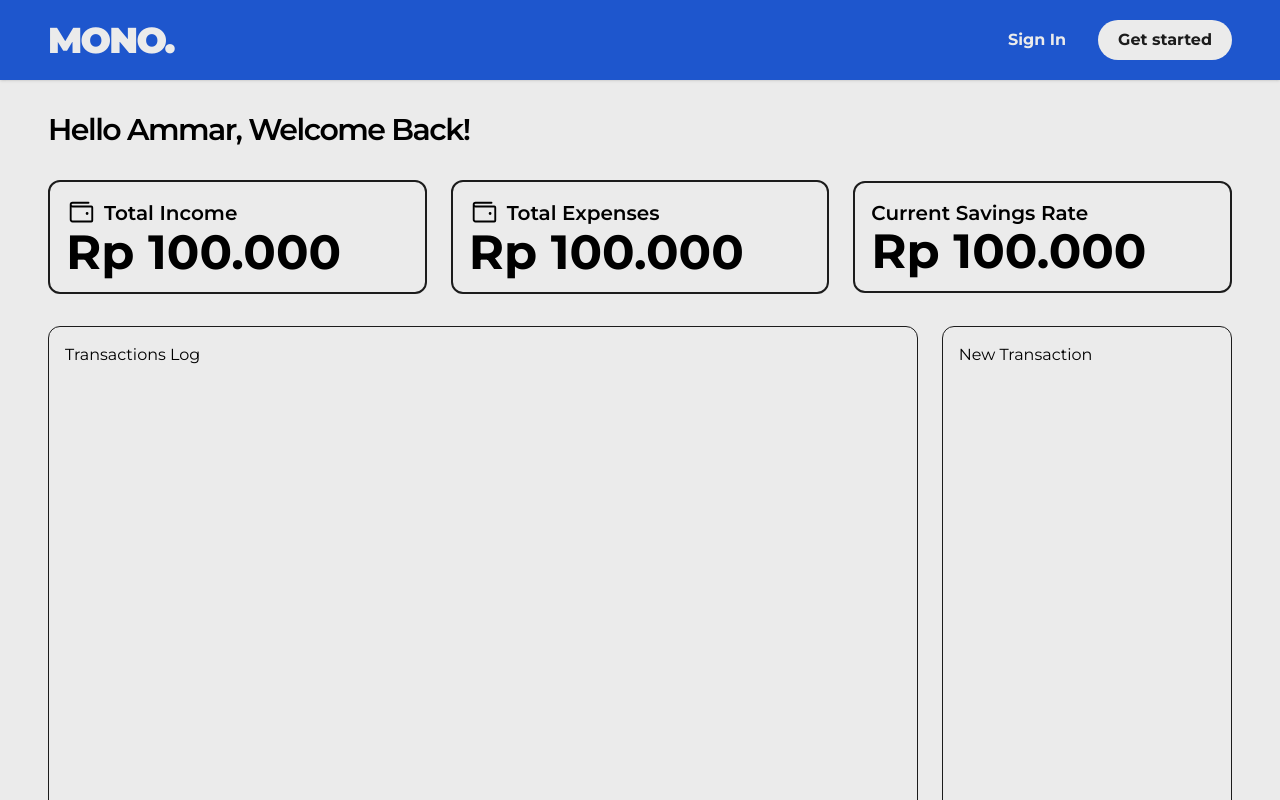
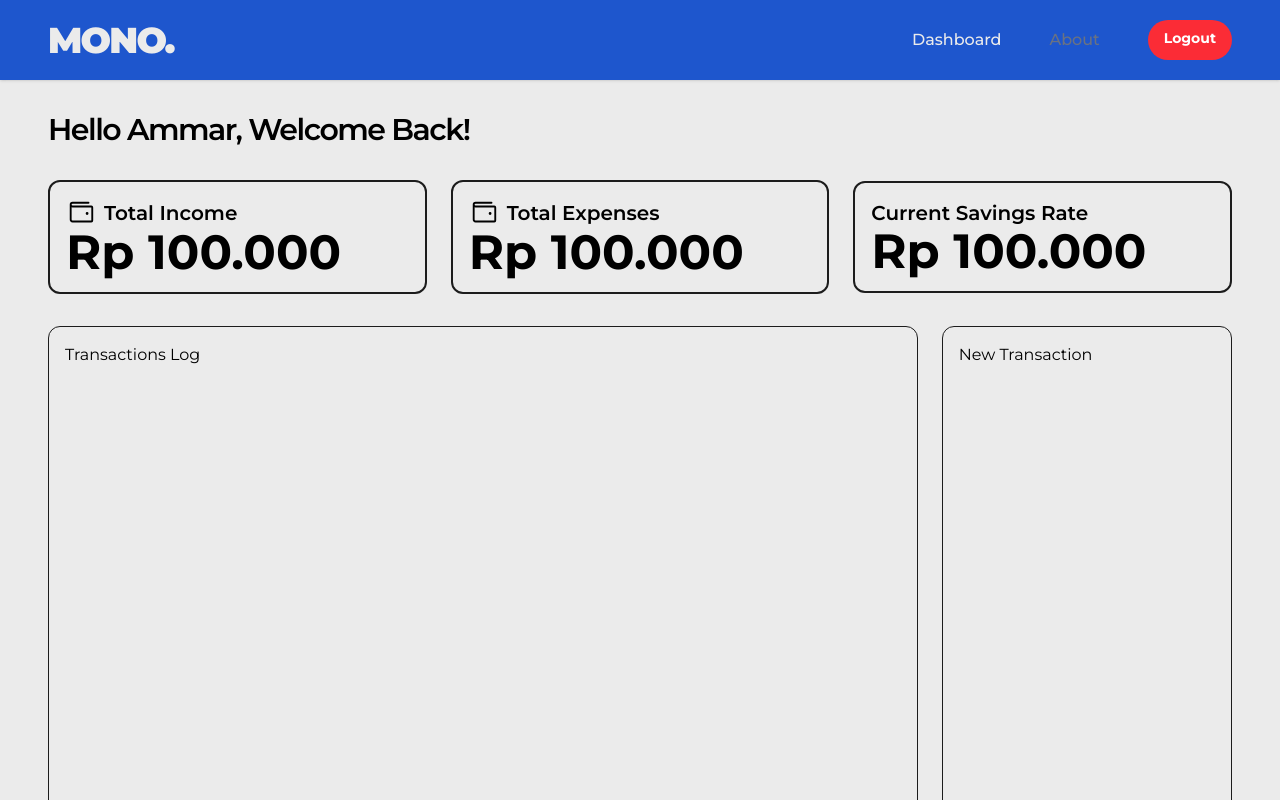
Before and after one commit to ammarrashiddd/mono-smart-budgeting, a Next.js app: page /dashboard in a window 1280 px wide. Shown: the top 800 px of the page. Built offline with nearby package versions, Linux system fonts and the light colour scheme.

Commit message:
fix: fix the navbar that does not automatically change to automatically change according to the main page and dashboard

```diff
--- a/src/components/nav/Navbar.tsx
+++ b/src/components/nav/Navbar.tsx
@@ -1,15 +1,42 @@
 "use client";
 
-import { useRouter } from "next/navigation";
+import Link from "next/link";
+import { usePathname, useRouter } from "next/navigation";
 
 export default function Navbar() {
   const Router = useRouter();
+  const pathname = usePathname();
+
+  const isDashboard = pathname.startsWith("/dashboard");
   return (
     <main className="flex items-center justify-between w-full">
       <h1 className="text-primary text-3xl md:text-4xl font-black tracking-tighter">
         MONO.
       </h1>
       <div className="flex gap-2 md:gap-4">
+        {isDashboard ? (
+          <>
+            <Link
+              href="/dashboard"
+              className={`px-4 py-2 font-medium ${pathname === "/dashboard" ? "text-primary" : "text-gray-500"}`}
+            >
+              Dashboard
+            </Link>
+            <Link
+              href="/dashboard/about"
+              className={`px-4 py-2 font-medium ${pathname === "/dashboard/about" ? "text-primary" : "text-gray-500"}`}
+            >
+              About
+            </Link>
+            <Link
+              href="/"
+              className="ml-4 bg-red-500 text-white px-4 py-2 rounded-full text-sm font-bold"
+            >
+              Logout
+            </Link>
+          </>
+        ) : (
+          <>
             <button
               className="text-primary font-bold px-4 py-2 hover:bg-primary/10 rounded-full transition-all text-sm md:text-base"
               onClick={() => {
@@ -26,6 +53,8 @@ export default function Navbar() {
             >
               Get started
             </button>
+          </>
+        )}
       </div>
     </main>
   );
```
Lines whose indentation alone changed are shown as unchanged.
